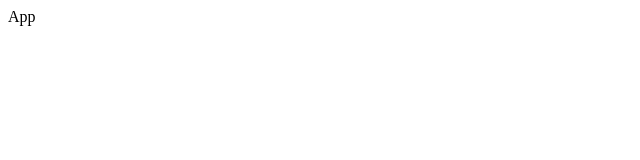
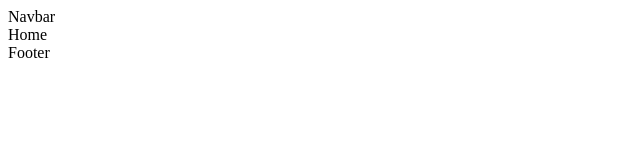
Before and after one commit to AmeedHudhud1/e-commerce, a React (Vite) app: page / in a window 1280 px wide. Shown: the top 160 px of the page, without its empty margins (0-640 px from the left). Built offline with nearby package versions, Linux system fonts and the light colour scheme.

Commit message:
create main components and pages

```diff
--- a/package.json
+++ b/package.json
@@ -11,7 +11,8 @@
   },
   "dependencies": {
     "react": "^18.3.1",
-    "react-dom": "^18.3.1"
+    "react-dom": "^18.3.1",
+    "react-router-dom": "^6.26.2"
   },
   "devDependencies": {
     "@types/react": "^18.3.3",
--- a/src/App.jsx
+++ b/src/App.jsx
@@ -1,7 +1,28 @@
 import React from 'react'
+import { createBrowserRouter, RouterProvider } from 'react-router-dom'
+import Home from './Pages/Home'
+import Root from './Route/Root'
+import NotFound from './Pages/NotFound'
 
+const router = createBrowserRouter([
+  {
+    element:<Root/>,
+    children:[
+      {
+        path:'/',
+        element:<Home/>
+      },
+      {
+        path:'*',
+        element:<NotFound/>
+      },
+    ]
+  }
+])
 export default function App() {
   return (
-    <div>App</div>
+    <>
+    <RouterProvider router={router}/>
+    </>
   )
 }
--- /dev/null
+++ b/src/Components/Footer.jsx
@@ -0,0 +1,7 @@
+import React from 'react'
+
+export default function Footer() {
+  return (
+    <div>Footer</div>
+  )
+}
--- /dev/null
+++ b/src/Components/Navbar.jsx
@@ -0,0 +1,7 @@
+import React from 'react'
+
+export default function Navbar() {
+  return (
+    <div>Navbar</div>
+  )
+}
--- /dev/null
+++ b/src/Pages/Home.jsx
@@ -0,0 +1,7 @@
+import React from 'react'
+
+export default function Home() {
+  return (
+    <div>Home</div>
+  )
+}
--- /dev/null
+++ b/src/Pages/NotFound.jsx
@@ -0,0 +1,7 @@
+import React from 'react'
+
+export default function NotFound() {
+  return (
+    <div>NotFound</div>
+  )
+}
--- /dev/null
+++ b/src/Route/Root.jsx
@@ -0,0 +1,14 @@
+import React from 'react'
+import { Outlet } from 'react-router-dom'
+import Navbar from '../Components/Navbar'
+import Footer from '../Components/Footer'
+
+export default function Root() {
+  return (
+    <div>
+        <Navbar/>
+        <Outlet/>
+        <Footer/>
+    </div>
+  )
+}
```
Also changed, not shown: 1 other file (tests, documents, lock files or other folders).
